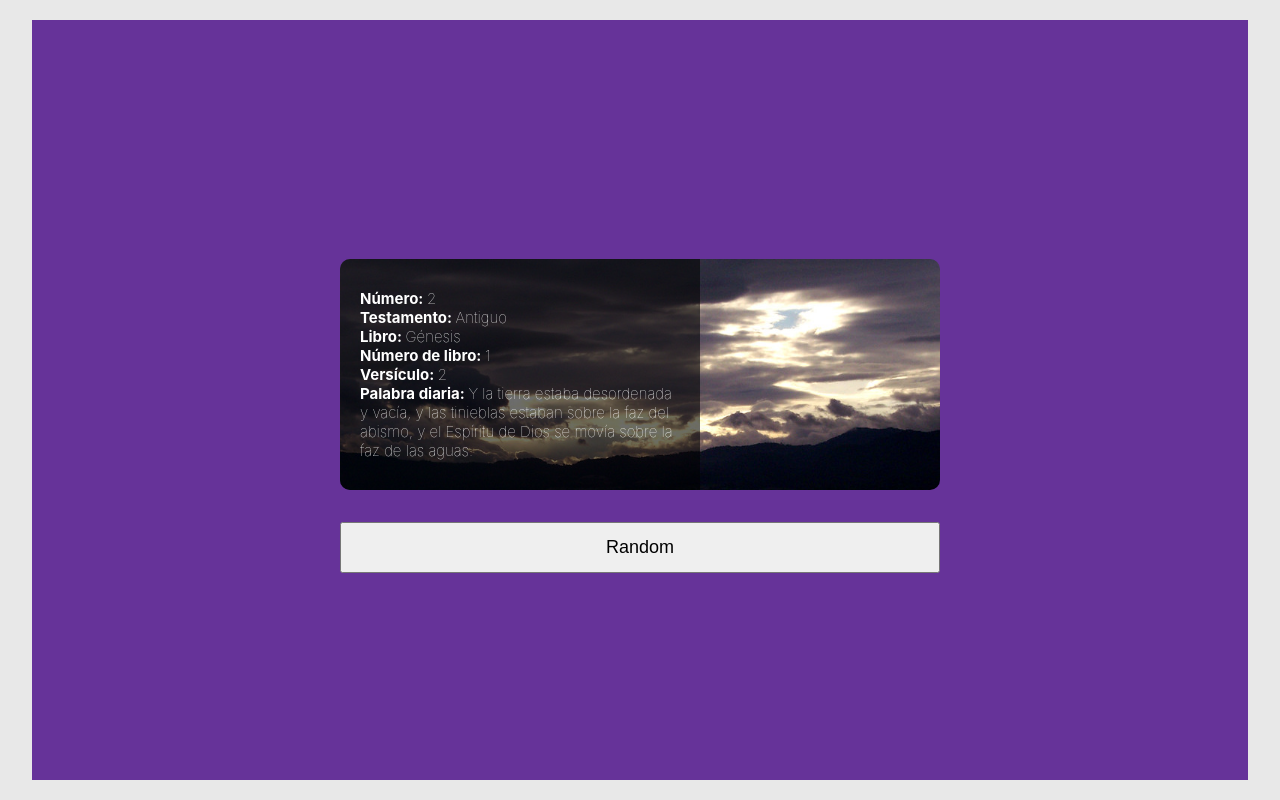
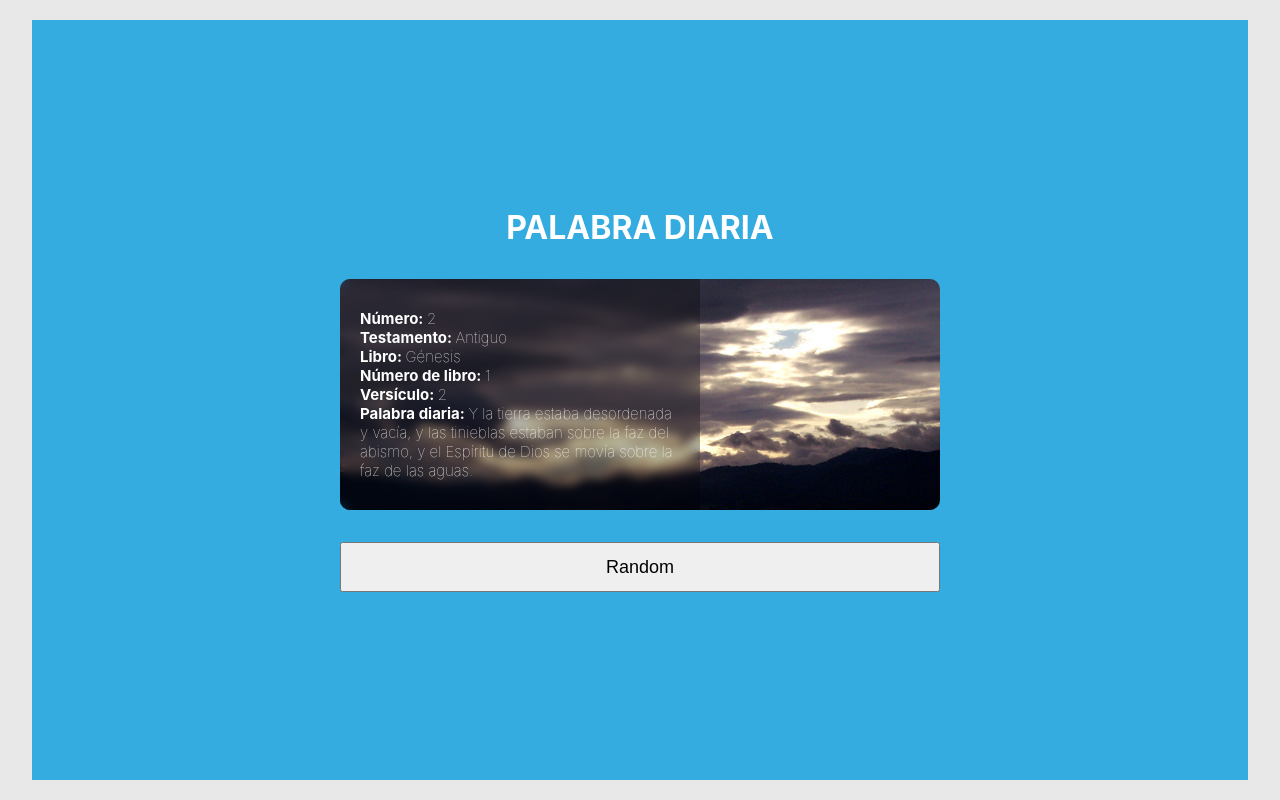
Before and after one commit to kevinok124/palabra-diaria, a React (Create React App) app in the folder frontend/: page / in a window 1280 px wide. Built offline with nearby package versions, Linux system fonts and the light colour scheme.

Commit message:
se crea title

```diff
--- a/frontend/src/App.js
+++ b/frontend/src/App.js
@@ -13,6 +13,11 @@ function App() {
   return (
 
     <div className="contenedor">
+    <div className='title'>
+      <h1>
+        PALABRA DIARIA
+      </h1>
+    </div>
       <RandomItemPicker data={myData}/>
     </div>
 
--- a/frontend/src/components/card.css
+++ b/frontend/src/components/card.css
@@ -40,8 +40,7 @@
   color: #ffffff;
   text-align: left;
 
-  background: rgba(0, 0, 0, 0.572);
-
-
+  background: rgba(0, 0, 0, 0.3);
+  backdrop-filter: blur(5px)
 
 }
--- a/frontend/src/index.css
+++ b/frontend/src/index.css
@@ -32,14 +32,17 @@ body {
 .contenedor{
   width: 95vw;
   height: 95vh;
-  background: rebeccapurple;
+  background: #34ace0;
+
 
   display: flex;
   align-items: center;
   justify-content: center;
   padding: 1em;
-
-
-
+  flex-direction: column;
 
 }
+
+.title {
+  color: white;
+}
```
Also changed, not shown: frontend/src/components/card.js (+4 -3 lines), frontend/src/iconos/heart-regular.svg (added).
